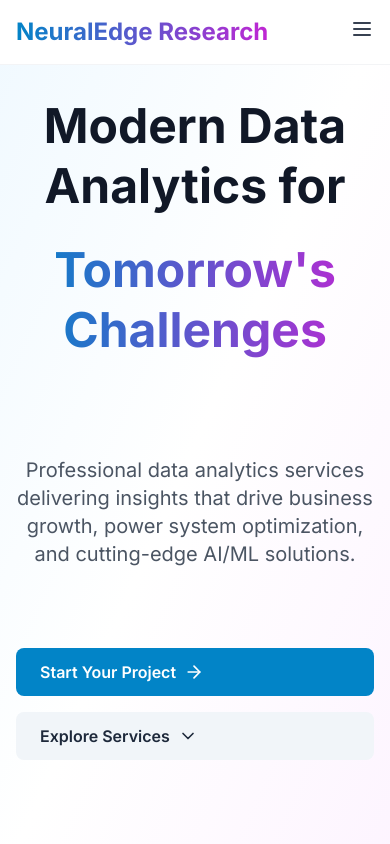
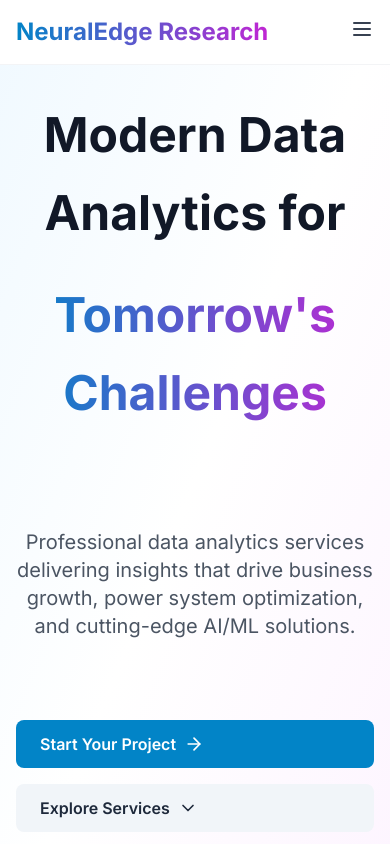
Before and after one commit to clm6/neuraledgeresearch, a Next.js app: page / in a window 390 px wide. Shown: the top 844 px of the page. Built offline with nearby package versions, Linux system fonts and the light colour scheme.

Commit message:
first commit

```diff
--- a/app/page.tsx
+++ b/app/page.tsx
@@ -150,9 +150,9 @@ export default function Home() {
               animate={{ opacity: 1, y: 0 }}
               transition={{ duration: 0.6 }}
             >
-              <h1 className="text-5xl md:text-6xl font-bold text-gray-900 mb-24 leading-tight">
+              <h1 className="text-5xl md:text-6xl font-bold text-gray-900 mb-24 leading-relaxed">
                 Modern Data Analytics for
-                <span className="text-gradient block mt-6">Tomorrow's Challenges</span>
+                <span className="text-gradient block mt-6 mb-4">Tomorrow's Challenges</span>
               </h1>
               <p className="text-xl text-gray-600 mb-20 max-w-3xl mx-auto">
                 Professional data analytics services delivering insights that drive business growth,
```
